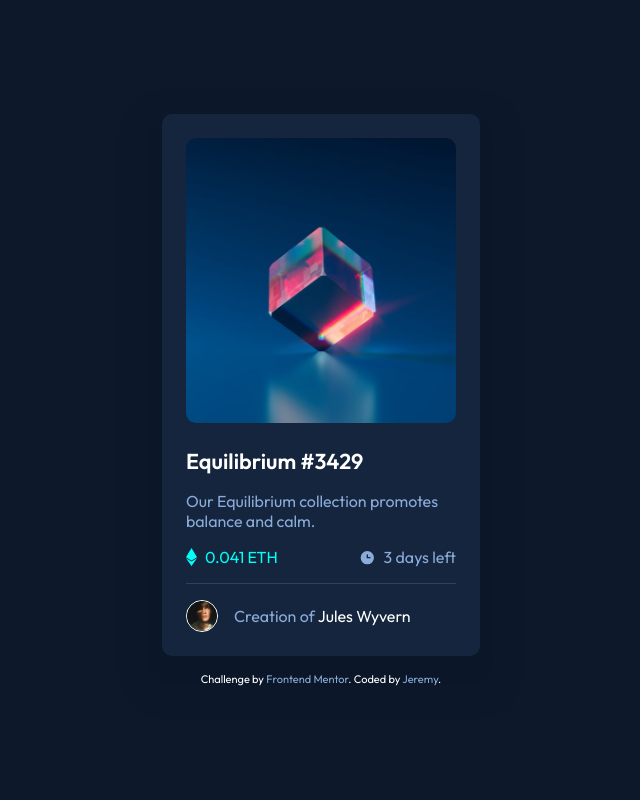
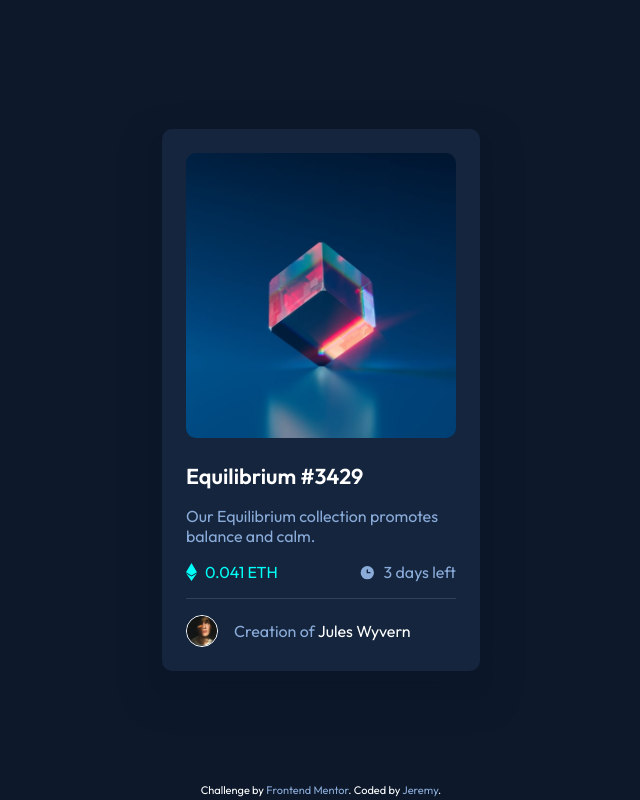
Before and after one commit to jeremy0x/nft-preview-card-component, a plain HTML site: page index.html in a window 1280 px wide. Shown: the whole page, without its empty margins (319-959 px from the left). Drawn offline with Linux system fonts and the light colour scheme.

Commit message:
fix: move attribution to page bottom

```diff
--- a/assets/css/style.css
+++ b/assets/css/style.css
@@ -167,9 +167,15 @@ body {
 }
 
 .attribution {
-  margin-top: 1rem;
   font-size: 11px;
   text-align: center;
+  padding-block: 0.2rem;
+  background-color: var(--main-bg);
+
+  position: fixed;
+  left: 0;
+  bottom: 0;
+  width: 100%;
 }
 
 .attribution a {
```
